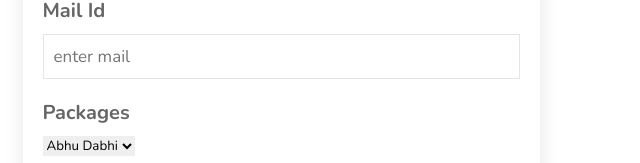
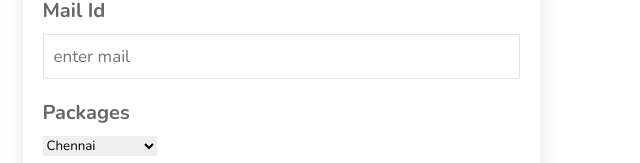
Before and after one commit to ramyasaiv/nandini-tours-and-travels, a plain HTML site: page index.html in a window 1280 px wide. Shown: the part 1159-1322 px from the top of the page, 625-1265 px from the left. Drawn offline with nearby package versions, Linux system fonts and the light colour scheme; files whose address does not match are found by name.

Commit message:
Update index.html

```diff
--- a/index.html
+++ b/index.html
@@ -120,15 +120,15 @@
             <div class="inputBox">
                 <h3>Packages</h3>
                 <select name="data[Packages]" id="Packages">
-                    <option value="chennai">Abhu Dabhi</option>
-                     <option value="tirupathi">Hawaii</option>
-                     <option value="nellore">Sydney</option>
-                     <option value="velllore">Paris</option>
-                     <option value="vijayawada">Tokyo</option>
-                     <option value="hyderabad">Russia</option>
-                       <option value="kaanipakam">Russia</option>
-                       <option value="srikaalahasthi">Russia</option>
-                       <option value="mahabalipuram">Russia</option>
+                    <option value="chennai">chennai</option>
+                     <option value="tirupathi">Tirupathi</option>
+                     <option value="nellore">Nellore</option>
+                     <option value="velllore">Vellore</option>
+                     <option value="vijayawada">Vijayawada</option>
+                     <option value="hyderabad">Hyderabad</option>
+                       <option value="kaanipakam">Kaanipakam</option>
+                       <option value="srikaalahasthi">arikaalahasthi</option>
+                       <option value="mahabalipuram">Mahabalipuram</option>
                      </select>
 
 
```
